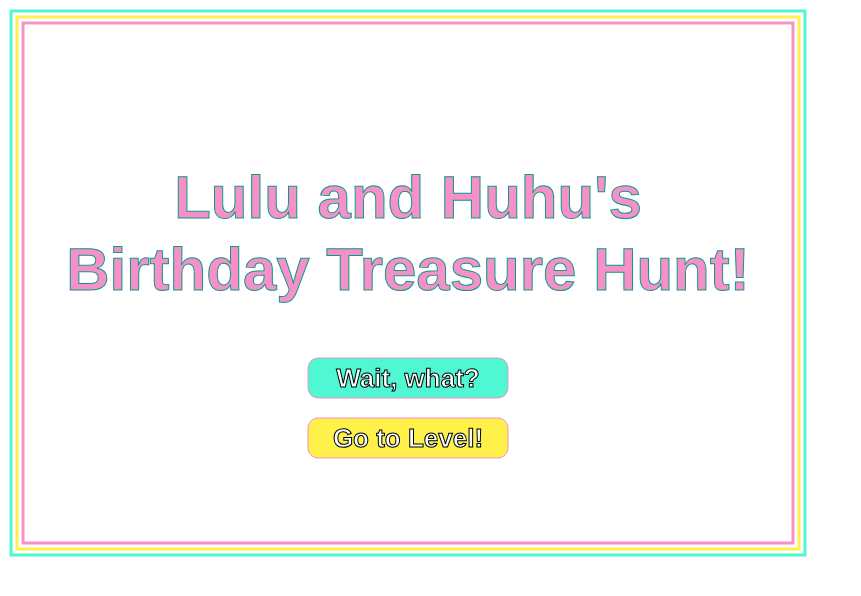
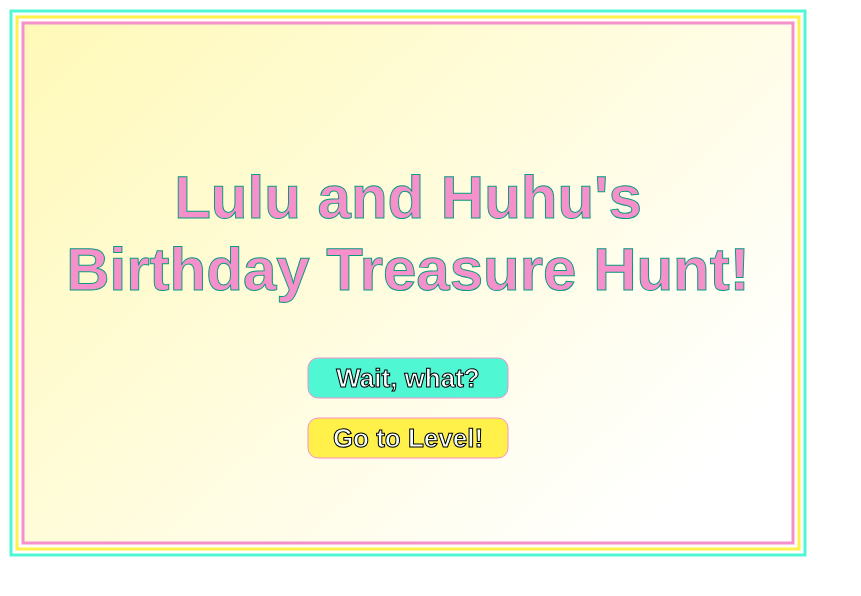
Before and after one commit to taly/lulu-and-huhu, a Django app: page / in a window 1280 px wide. Shown: the top 596 px of the page, without its empty margins (0-861 px from the left). Run offline with Django 3.2, Linux system fonts and the light colour scheme.

Commit message:
UI enhancements

```diff
--- a/game/static/js/canvas.js
+++ b/game/static/js/canvas.js
@@ -5,6 +5,7 @@ var torquiseDark = "#079c7c";
 var torquiseVeryLight = "#f5fffd";
 var pink = "#F590CB";
 var yellow = "#FFF04A";
+var yellowLight = "#fff9b8";
 
 var canvas;
 
@@ -23,7 +24,7 @@ function resetCanvas() {
 
 	canvas.rect(shift1, shift1, canvasWidth - shift1*2, canvasHeight - shift1*2).attr({"stroke": torquise, "stroke-width": strokeWidth});
 	canvas.rect(shift2, shift2, canvasWidth - shift2*2, canvasHeight - shift2*2).attr({"stroke": yellow, "stroke-width": strokeWidth});
-	canvas.rect(shift3, shift3, canvasWidth - shift3*2, canvasHeight - shift3*2).attr({"stroke": pink, "stroke-width": strokeWidth});
+	canvas.rect(shift3, shift3, canvasWidth - shift3*2, canvasHeight - shift3*2).attr({"stroke": pink, "stroke-width": strokeWidth, fill: "325-"+yellowLight+"-#fff"});
 }
 
 function getPathStr(points) {
--- a/game/static/js/intro.js
+++ b/game/static/js/intro.js
@@ -1,7 +1,3 @@
-$(document).ready(function() {
-	init();
-});
-
 var controllersY = canvasHeight - 120;
 var buttonsWidth = 200;
 var buttonsHeight = 40;
@@ -34,9 +30,9 @@ var pages = [
 ];
 
 function init() {
-
 	// Title
-	canvas.text(canvasWidth / 2, canvasHeight / 2 - 50, "Lulu and Huhu's\nBirthday Treasure Hunt!").attr({font: 'Bold 60px "Helvetica Neue", Arial', fill: pink, stroke: torquiseDark, "stroke-width": 1});
+	canvas.text(canvasWidth / 2, canvasHeight / 2 - 50, "Lulu and Huhu's\nBirthday Treasure Hunt!")
+		.attr({font: 'Bold 60px "Helvetica Neue", Arial', fill: pink, stroke: torquiseDark, "stroke-width": 1});
 
 	// Go to level button
 	showGoToLevelButton();
@@ -44,21 +40,33 @@ function init() {
 	// Intro button
 	var buttonsYDiff = 20;
 	var introButton = canvas.rect(buttonX, controllersY - buttonsHeight - buttonsYDiff - buttonsHeight / 2, buttonsWidth, buttonsHeight, 10).attr({fill: torquise, stroke: pink});
-	var introText = canvas.text(canvasWidth / 2, controllersY - buttonsHeight - buttonsYDiff, "Wait, what?").attr({font: 'Bold 26px "Helvetica Neue", Arial', fill: torquiseVeryLight, stroke: "#000"});
-	introButton.click(showIntro);
-	introText.click(showIntro);
+	var introButtonText = canvas.text(canvasWidth / 2, controllersY - buttonsHeight - buttonsYDiff, "Wait, what?").attr({font: 'Bold 26px "Helvetica Neue", Arial', fill: torquiseVeryLight, stroke: "#000"});
+
+	// Click
+	var introButtonClicker = canvas.rect(buttonX, controllersY - buttonsHeight - buttonsYDiff - buttonsHeight / 2, buttonsWidth, buttonsHeight, 10).attr({fill: "transparent", "stroke-width": 0});
+	introButtonClicker.click(showNextIntroPage);
+
+	// Hover
+	var hoverIn = function() { introButtonText.attr({fill: pink}); introButton.attr({"stroke-width": 2}); };
+	var hoverOut = function() { introButtonText.attr({fill: torquiseVeryLight}); ; introButton.attr({"stroke-width": 1}); };
+	introButtonClicker.hover(hoverIn, hoverOut);
 }
 
 function showGoToLevelButton() {
+	// Button
 	var goToLevelButton = canvas.rect(buttonX, controllersY - buttonsHeight / 2, buttonsWidth, buttonsHeight, 10).attr({fill: yellow, stroke: pink});
-	canvas.text(canvasWidth / 2, controllersY, "Go to Level!").attr({font: 'Bold 26px "Helvetica Neue", Arial', fill: torquiseVeryLight, stroke: "#000"});
-	goToLevelButton.click(function() {
-		// TODO
+	var gotToLevelText = canvas.text(canvasWidth / 2, controllersY, "Go to Level!").attr({font: 'Bold 26px "Helvetica Neue", Arial', fill: torquiseVeryLight, stroke: "#000"});
+
+	// Clicker
+	var clicker = canvas.rect(buttonX, controllersY - buttonsHeight / 2, buttonsWidth, buttonsHeight, 10).attr({fill: "transparent", "stroke-width": 0});
+	clicker.click(function() {
+		promptPassword("What is the password?");
 	});
-}
 
-function showIntro() {
-	showNextIntroPage(true);
+	// Hover
+	var hoverIn = function() { gotToLevelText.attr({fill: pink}); goToLevelButton.attr({"stroke-width": 2}); };
+	var hoverOut = function() { gotToLevelText.attr({fill: torquiseVeryLight}); ; goToLevelButton.attr({"stroke-width": 1}); };
+	clicker.hover(hoverIn, hoverOut);
 }
 
 function showNextIntroPage() {
@@ -70,25 +78,12 @@ function showPreviousIntroPage() {
 }
 
 function showIntroPage(forward) {
-
-	// These shouldn't happen once we disable the buttons when needed
-	if (forward && currentIntroPage == pages.length) {
-		return;
-	} else if (!forward && currentIntroPage == 0) {
-		return;
-	}
+	currentIntroPage = forward ? currentIntroPage + 1 : currentIntroPage - 1;
 
 	resetCanvas();
 	showGoToLevelButton();
 	drawIntroArrow(true);
 	drawIntroArrow(false);
-
-	currentIntroPage = forward ? currentIntroPage + 1 : currentIntroPage - 1;
-	if (forward && currentIntroPage == pages.length) {
-		// TODO disable forward button
-	} else if (!forward && currentIntroPage == 0) {
-		// TODO disable back button
-	}
 
 	// TODO slide texts with animation
 
@@ -105,7 +100,45 @@ function showIntroPage(forward) {
 		var y = topY + (i + 1)*gap;
 		canvas.text(x, y, texts[i]).attr(attr);
 	}
+
+	// "Give it a try"
+	if (currentIntroPage == pages.length - 1) {
+		var arrowPointX = canvasWidth / 2;
+		var arrowPointY = controllersY - buttonsHeight / 2 - 5;
+		var a = 0.3;
+		var b = 0.5;
+		var arrowHeight = 50;
+		var arrowWidth = 30;
+
+		function getArrowPathStr(curArrowPointY) {
+			return getPathStr([
+					{x: arrowPointX, y: curArrowPointY},
+					{x: arrowPointX + arrowWidth / 2, y: curArrowPointY - a * arrowHeight},
+					{x: arrowPointX + b * arrowWidth / 2, y: curArrowPointY - a * arrowHeight},
+					{x: arrowPointX + b * arrowWidth / 2, y: curArrowPointY - arrowHeight},
+					{x: arrowPointX - b * arrowWidth / 2, y: curArrowPointY - arrowHeight},
+					{x: arrowPointX - b * arrowWidth / 2, y: curArrowPointY - a * arrowHeight},
+					{x: arrowPointX - arrowWidth / 2, y: curArrowPointY - a * arrowHeight}
+			]);
+		}
+
+		// Arrow animation
+		var duration = 500;
+		var arrowShift = 20;
+		var path = canvas.path(getArrowPathStr(arrowPointY - arrowShift)).attr({fill: pink});
+		var anim = Raphael.animation({path: getArrowPathStr(arrowPointY)}, duration, function() {
+			path.animate({path: getArrowPathStr(arrowPointY - arrowShift)}, duration, function() {
+				path.animate(anim);
+			});
+		});
+		path.animate(anim);
+		// path.animate({path: getArrowPathStr(arrowPointY)}, duration, function() {
+		// 	path.animate({path: getArrowPathStr(arrowPointY - arrowShift)}, duration);
+		// });
+	}
 }
+
+
 
 function drawIntroArrow(forward) {
 	// Vars
@@ -113,34 +146,44 @@ function drawIntroArrow(forward) {
 	var arrowShiftY = controllersY;
 	var x = forward ? canvasWidth - arrowShiftX : arrowShiftX;
 	var y = controllersY;
-	var outerRadius = 40;
-	var innerRadius = 35;
-	var triangleWidth = innerRadius;
+	var outerRadius = 30;
+	var innerRadius = 25;
+	var triangleWidth = innerRadius*1.1;
 	var triangleHeight = triangleWidth;
 
-	// Click
-	var clickFunc = forward ? showNextIntroPage : showPreviousIntroPage;
-
+	var disableButton = (forward && currentIntroPage == pages.length - 1) || (!forward && currentIntroPage == 0);
 	// Circles
-	var triX = forward ? x + 5 : x - 5;
-	var c1 = canvas.circle(x, y, outerRadius).attr({"stroke": torquise, "stroke-width": 2});
-	var c2 = canvas.circle(x, y, innerRadius).attr({"stroke": pink, "stroke-width": 2});
-	c1.click(clickFunc);
-	c2.click(clickFunc);
+	var triX = forward ? x + 3 : x - 3;
+	var circleFill = disableButton ? "#eee" : "none";
+	canvas.circle(x, y, outerRadius).attr({"stroke": torquise, "stroke-width": 2, fill: circleFill});
+	canvas.circle(x, y, innerRadius).attr({"stroke": pink, "stroke-width": 2});
 
 	// Triangles
 	var x1 = forward ? triX - triangleWidth / 2 : triX + triangleWidth / 2;
 	var x2 = x1;
 	var x3 = forward ? triX + triangleWidth / 2 : triX - triangleWidth / 2;
+	var pathFill = disableButton ? "#ccc" : torquise;
+	var pathStroke = disableButton ? "#aaa" : "#222";
 	var path = canvas.path(getPathStr([
 		{x: x1, y: y - triangleHeight / 2},
 		{x: x2, y: y + triangleHeight / 2},
 		{x: x3, y: y}
-		])).attr({"fill": torquise});
+		])).attr({fill: pathFill, stroke: pathStroke});
+	if (disableButton) {
+		return;
+	}
+
+	// Hover
+	var clicker = canvas.circle(x, y, outerRadius).attr({fill: "transparent", "stroke-width": 0});
 	var hoverIn = function() {path.animate({"fill": torquiseDark}, 10);};
 	var hoverOut = function() {path.animate({"fill": torquise}, 10);};
-	c1.hover(hoverIn, hoverOut, path, path);
-	c2.hover(hoverIn, null, path, path);
-	path.hover(hoverIn, null, path, path);
-	path.click(clickFunc);
+	clicker.hover(hoverIn, hoverOut);
+
+	// Click
+	var clickFunc = forward ? showNextIntroPage : showPreviousIntroPage;
+	clicker.click(clickFunc);
 }
+
+$(document).ready(function() {
+	init();
+});
--- /dev/null
+++ b/game/static/js/proxy.js
@@ -0,0 +1,6 @@
+var PASSWORD_POST_URL = "/"
+
+function promptPassword() {
+	var password = prompt("What is the level password?", "");
+
+}
--- a/game/templates/game/base.html
+++ b/game/templates/game/base.html
@@ -11,6 +11,7 @@
             <script type="text/javascript" src="https://ajax.googleapis.com/ajax/libs/jquery/1.12.4/jquery.min.js"></script>
             <script type="text/javascript" src="/static/js/raphael.min.js"></script>
             <script type="text/javascript" src="/static/js/canvas.js"></script>
+            <script type="text/javascript" src="/static/js/proxy.js"></script>
             <script type="text/javascript" src="/static/js/intro.js"></script>
         </head>
         <body>
```
